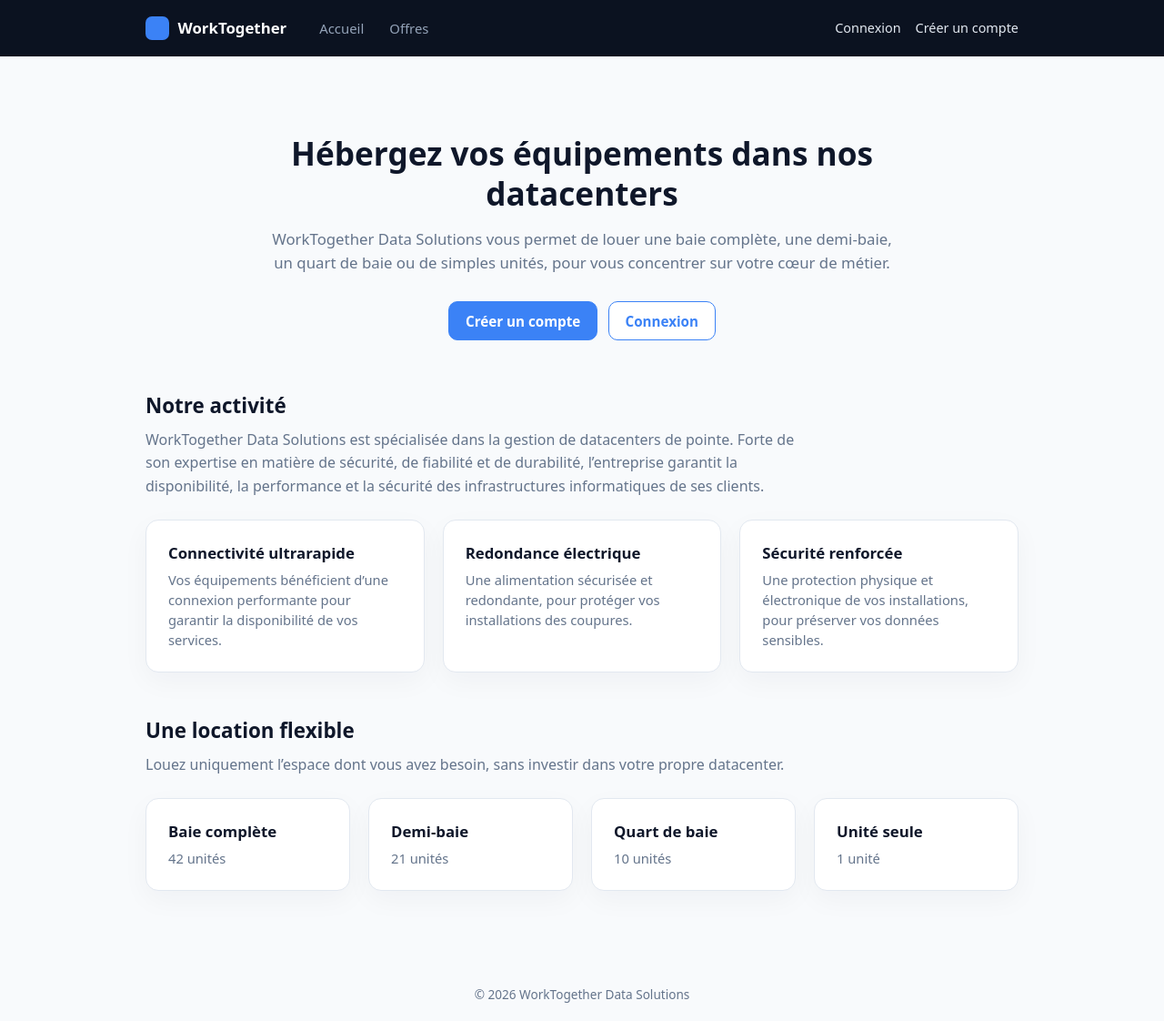
After one commit to BLN53z00/W2Gether, a Symfony app: template templates/home/index.html.twig in a window 1280 px wide. The commit adds this page. Shown: the whole page at 91% size. Run offline with Twig, Linux system fonts and the light colour scheme; the template is opened without the code that fills it, so the values that code supplies are empty; style sheets or scripts are compiled from the project's sources; some libraries are stand-ins or nearby versions.

Commit message:
feat: site vitrie, page d'acceuil et page des offres

```diff
--- a/assets/styles/app.css
+++ b/assets/styles/app.css
@@ -317,3 +317,65 @@ table.table { width: 100%; border-collapse: collapse; }
     color: var(--danger);
     font-size: .85rem;
 }
+
+/* ---------- Site vitrine ---------- */
+.hero {
+    text-align: center;
+    padding: 3rem 1rem 3.5rem;
+    max-width: 720px;
+    margin: 0 auto;
+}
+
+.hero h1 { font-size: 2.2rem; line-height: 1.25; margin-bottom: 1rem; }
+.hero p { color: var(--muted); font-size: 1.05rem; line-height: 1.6; margin-bottom: 1.75rem; }
+
+.hero-actions { display: flex; justify-content: center; gap: .75rem; flex-wrap: wrap; }
+
+.section { margin-bottom: 3rem; }
+.section-title { font-size: 1.4rem; margin-bottom: .6rem; }
+.section-text { color: var(--muted); max-width: 720px; line-height: 1.6; margin-bottom: 1.5rem; }
+
+.features {
+    display: grid;
+    grid-template-columns: repeat(auto-fit, minmax(240px, 1fr));
+    gap: 1.25rem;
+}
+
+.features-4 { grid-template-columns: repeat(auto-fit, minmax(180px, 1fr)); }
+
+.features .card h3 { font-size: 1.05rem; margin-bottom: .4rem; }
+.features .card p { color: var(--muted); font-size: .92rem; line-height: 1.5; }
+
+@media (max-width: 560px) {
+    .hero h1 { font-size: 1.7rem; }
+}
+
+/* ---------- Page des offres ---------- */
+.pricing {
+    display: grid;
+    grid-template-columns: repeat(auto-fit, minmax(220px, 1fr));
+    gap: 1.25rem;
+}
+
+.price-card { display: flex; flex-direction: column; align-items: flex-start; }
+
+.price-units { color: var(--muted); margin-bottom: 1rem; }
+
+.price-main { font-size: 2rem; font-weight: 700; line-height: 1.1; margin-bottom: .6rem; color: var(--text); }
+.price-main span { font-size: .9rem; font-weight: 500; color: var(--muted); }
+
+.price-details {
+    list-style: none;
+    margin: 1rem 0 1.5rem;
+    padding-top: 1rem;
+    border-top: 1px solid var(--border);
+    width: 100%;
+    font-size: .9rem;
+    color: var(--muted);
+}
+
+.price-details li { margin-bottom: .45rem; }
+
+.price-card .btn { margin-top: auto; }
+
+.badge-neutral { background: #f1f5f9; color: var(--muted); }
--- a/src/Controller/HomeController.php
+++ b/src/Controller/HomeController.php
@@ -11,6 +11,6 @@ class HomeController extends AbstractController
     #[Route('/', name: 'app_home')]
     public function index(): Response
     {
-        return $this->redirectToRoute('app_login');
+        return $this->render ('home/index.html.twig');
     }
 }
--- a/src/Entity/Commande.php
+++ b/src/Entity/Commande.php
@@ -32,7 +32,7 @@ class Commande
     private ?string $prixTotal = null;
 
     #[ORM\ManyToOne(inversedBy: 'relation')]
-    private ?client $client = null;
+    private ?Client $client = null;
 
     #[ORM\ManyToOne(inversedBy: 'reservation')]
     private ?Offre $offre = null;
@@ -118,7 +118,7 @@ class Commande
         return $this->client;
     }
 
-    public function setClient(?client $client): static
+    public function setClient(?Client $client): static
     {
         $this->client = $client;
 
--- a/templates/base.html.twig
+++ b/templates/base.html.twig
@@ -19,8 +19,11 @@
         </a>
 
         <div class="nav-links">
+            <a href="{{ path('app_home') }}" class="{{ route == 'app_home' ? 'active' : '' }}">Accueil</a>
+            <a href="{{ path('app_offres') }}" class="{{ route == 'app_offres' ? 'active' : '' }}">Offres</a>
+
             {% if is_granted('ROLE_CLIENT') %}
-                <a href="{{ path('espace_accueil') }}" class="{{ route == 'espace_accueil' ? 'active' : '' }}">Tableau de bord</a>
+                <a href="{{ path('espace_accueil') }}" class="{{ route == 'espace_accueil' ? 'active' : '' }}">Mon espace</a>
                 <a href="{{ path('espace_unites') }}" class="{{ route in ['espace_unites', 'espace_unite_edit'] ? 'active' : '' }}">Mes unités</a>
                 <a href="{{ path('espace_baies') }}" class="{{ route == 'espace_baies' ? 'active' : '' }}">Mes baies</a>
             {% endif %}
--- /dev/null
+++ b/templates/home/index.html.twig
@@ -0,0 +1,73 @@
+{% extends 'base.html.twig' %}
+
+{% block title %}Accueil{% endblock %}
+
+{% block body %}
+    <section class="hero">
+        <h1>Hébergez vos équipements dans nos datacenters</h1>
+        <p>
+            WorkTogether Data Solutions vous permet de louer une baie complète, une demi-baie,
+            un quart de baie ou de simples unités, pour vous concentrer sur votre cœur de métier.
+        </p>
+
+        <div class="hero-actions">
+            {% if is_granted('ROLE_CLIENT') %}
+                <a class="btn" href="{{ path('espace_accueil') }}">Accéder à mon espace</a>
+                <a class="btn btn-outline" href="{{ path('app_offres') }}">Voir nos offres</a>
+            {% elseif not app.user %}
+                <a class="btn" href="{{ path('app_register') }}">Créer un compte</a>
+                <a class="btn btn-outline" href="{{ path('app_login') }}">Connexion</a>
+            {% endif %}
+        </div>
+    </section>
+
+    <section class="section">
+        <h2 class="section-title">Notre activité</h2>
+        <p class="section-text">
+            WorkTogether Data Solutions est spécialisée dans la gestion de datacenters de pointe.
+            Forte de son expertise en matière de sécurité, de fiabilité et de durabilité, l’entreprise
+            garantit la disponibilité, la performance et la sécurité des infrastructures informatiques de ses clients.
+        </p>
+
+        <div class="features">
+            <div class="card">
+                <h3>Connectivité ultrarapide</h3>
+                <p>Vos équipements bénéficient d’une connexion performante pour garantir la disponibilité de vos services.</p>
+            </div>
+            <div class="card">
+                <h3>Redondance électrique</h3>
+                <p>Une alimentation sécurisée et redondante, pour protéger vos installations des coupures.</p>
+            </div>
+            <div class="card">
+                <h3>Sécurité renforcée</h3>
+                <p>Une protection physique et électronique de vos installations, pour préserver vos données sensibles.</p>
+            </div>
+        </div>
+    </section>
+
+    <section class="section">
+        <h2 class="section-title">Une location flexible</h2>
+        <p class="section-text">
+            Louez uniquement l’espace dont vous avez besoin, sans investir dans votre propre datacenter.
+        </p>
+
+        <div class="features features-4">
+            <div class="card">
+                <h3>Baie complète</h3>
+                <p>42 unités</p>
+            </div>
+            <div class="card">
+                <h3>Demi-baie</h3>
+                <p>21 unités</p>
+            </div>
+            <div class="card">
+                <h3>Quart de baie</h3>
+                <p>10 unités</p>
+            </div>
+            <div class="card">
+                <h3>Unité seule</h3>
+                <p>1 unité</p>
+            </div>
+        </div>
+    </section>
+{% endblock %}
```
Also changed, not shown: src/Controller/OffreController.php (added, +31 -0 lines), templates/offre/index.html.twig (added, +53 -0 lines), Logo W2G.png (added).
